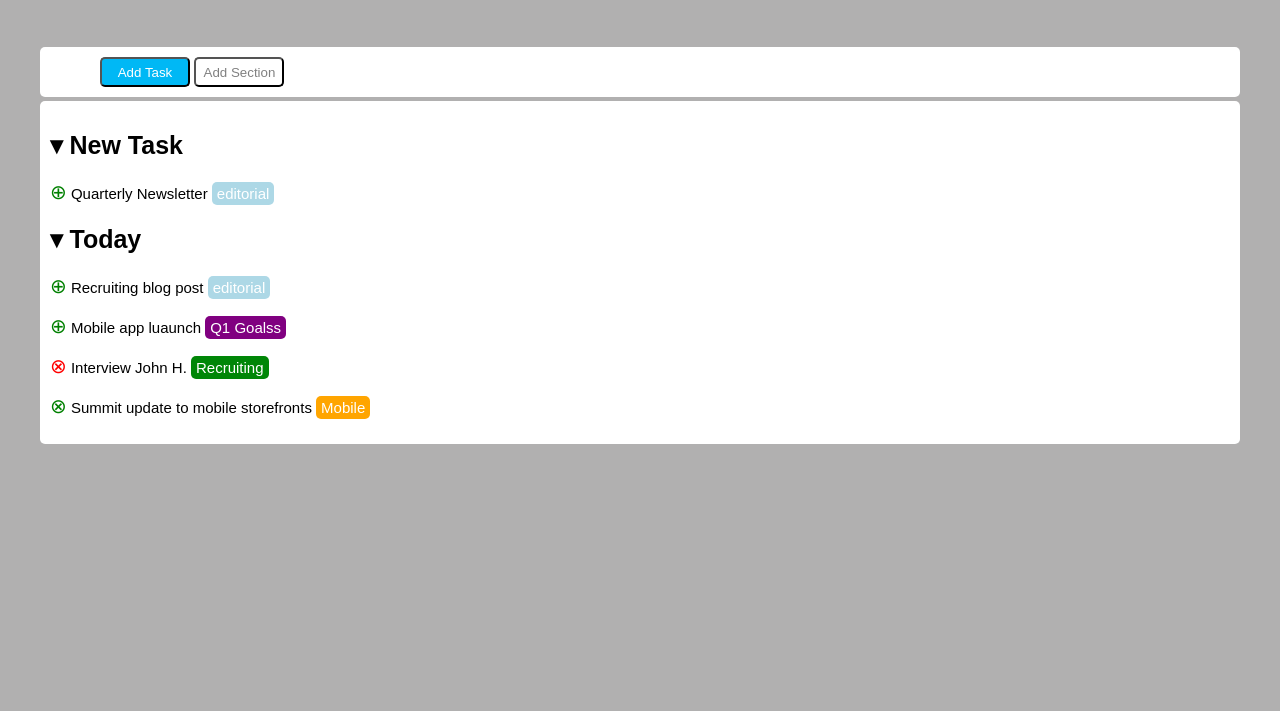
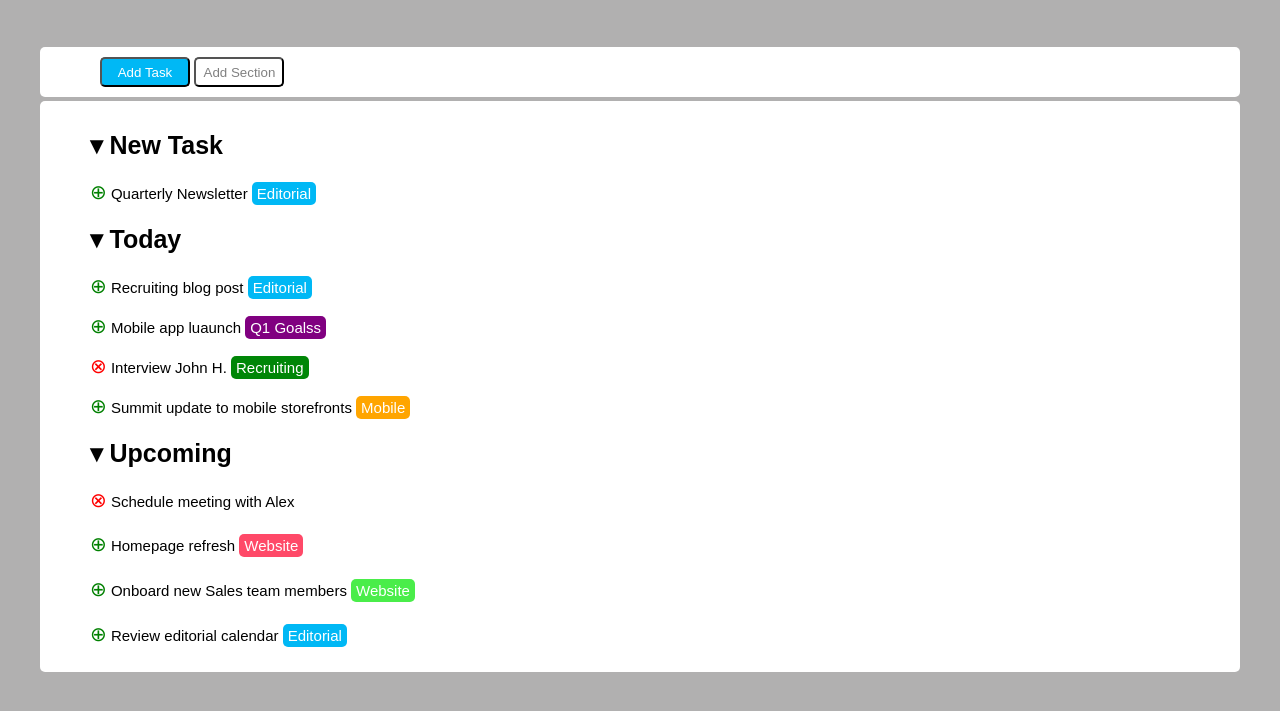
Before and after one commit to giovanni2299/html-css-toboolist, a plain HTML site: page index.html in a window 1280 px wide. Shown: the part 69-780 px from the top of the page. Drawn offline with Linux system fonts and the light colour scheme.

Commit message:
ADD:final part of the document+some correction

```diff
--- a/css/style.css
+++ b/css/style.css
@@ -37,6 +37,14 @@ header{
     background-color: white;
 }
 
+.padding{
+    padding-left: 50px;
+}
+
+.margin-top{
+    margin-top: 4px;
+}
+
 .add{
     width: 90px;
     height: 30px;
@@ -52,10 +60,6 @@ header{
 .white{
     background-color: white;
     color: grey;
-}
-
-.margin-top{
-    margin-top: 4px;
 }
 
 .list-title{
@@ -89,7 +93,7 @@ header{
 }
 
 .light-blue{
-    background-color:lightblue;
+    background-color:rgb(0, 184, 245);
 
 }
 
@@ -97,10 +101,18 @@ header{
     background-color: purple;
 }
 
-.light-green{
+.darck-green{
     background-color: rgb(0, 134, 7);
 }
 
 .orange{
     background-color: orange;
 }
+
+.pink{
+    background-color: rgb(255, 73, 104);
+}
+
+.light-green{
+    background-color: rgb(74, 237, 74);
+}
--- a/index.html
+++ b/index.html
@@ -28,7 +28,7 @@
 
         <!-- inizio section del main -->
         <div class="container list">
-            <section class="margin-top box">
+            <section class="margin-top box padding">
                 <!-- inizio prima ul  principale della section -->
                 <ul>
                     <li class="list-title"><strong> &blacktriangledown; New Task</strong></li>
@@ -39,7 +39,7 @@
 
                             </div>
                             Quarterly Newsletter
-                            <p class="squere light-blue">editorial </p>
+                            <p class="squere light-blue">Editorial </p>
                         </li>
                     </ul>
                 </ul>
@@ -55,7 +55,7 @@
 
                             </div>
                             Recruiting blog post
-                            <p class="squere light-blue">editorial </p>
+                            <p class="squere light-blue">Editorial </p>
                         </li>
 
                         <li class="list-content">
@@ -73,12 +73,12 @@
 
                             </div>
                             Interview John H.
-                            <p class="squere light-green">Recruiting</p>
+                            <p class="squere darck-green">Recruiting</p>
                         </li>
 
                         <li class="list-content">
                             <div class="list-circle green">
-                                &CircleTimes;
+                                &CirclePlus;
 
                             </div>
                             Summit update to mobile storefronts
@@ -88,9 +88,52 @@
                 </ul>
                 <!-- /fine seconda lista della section -->
 
+                <ul>
+                    <li class="list-title"><strong> &blacktriangledown; Upcoming</strong></li>
+                    <ul>
+                        <li class="list-content">
+                            <div class="list-circle red">
+                                &CircleTimes;
 
+                            </div>
+                            Schedule meeting with Alex
+                        </li>
+                    </ul>
+
+                    <ul>
+                        <li class="list-content">
+                            <div class="list-circle green">
+                                &CirclePlus;
+
+                            </div>
+                            Homepage refresh
+                            <p class="squere pink">Website</p>
+                        </li>
+                    </ul>
+                </ul>
+
+                <ul>
+                    <li class="list-content">
+                        <div class="list-circle green">
+                            &CirclePlus;
+
+                        </div>
+                        Onboard new Sales team members
+                        <p class="squere light-green">Website</p>
+                    </li>
+                </ul>
+
+                <ul>
+                    <li class="list-content">
+                        <div class="list-circle green">
+                            &CirclePlus;
+
+                        </div>
+                        Review editorial calendar
+                        <p class="squere light-blue">Editorial </p>
+                    </li>
+                </ul>
             </section>
-
         </div>
     </main>
 </body>
```
